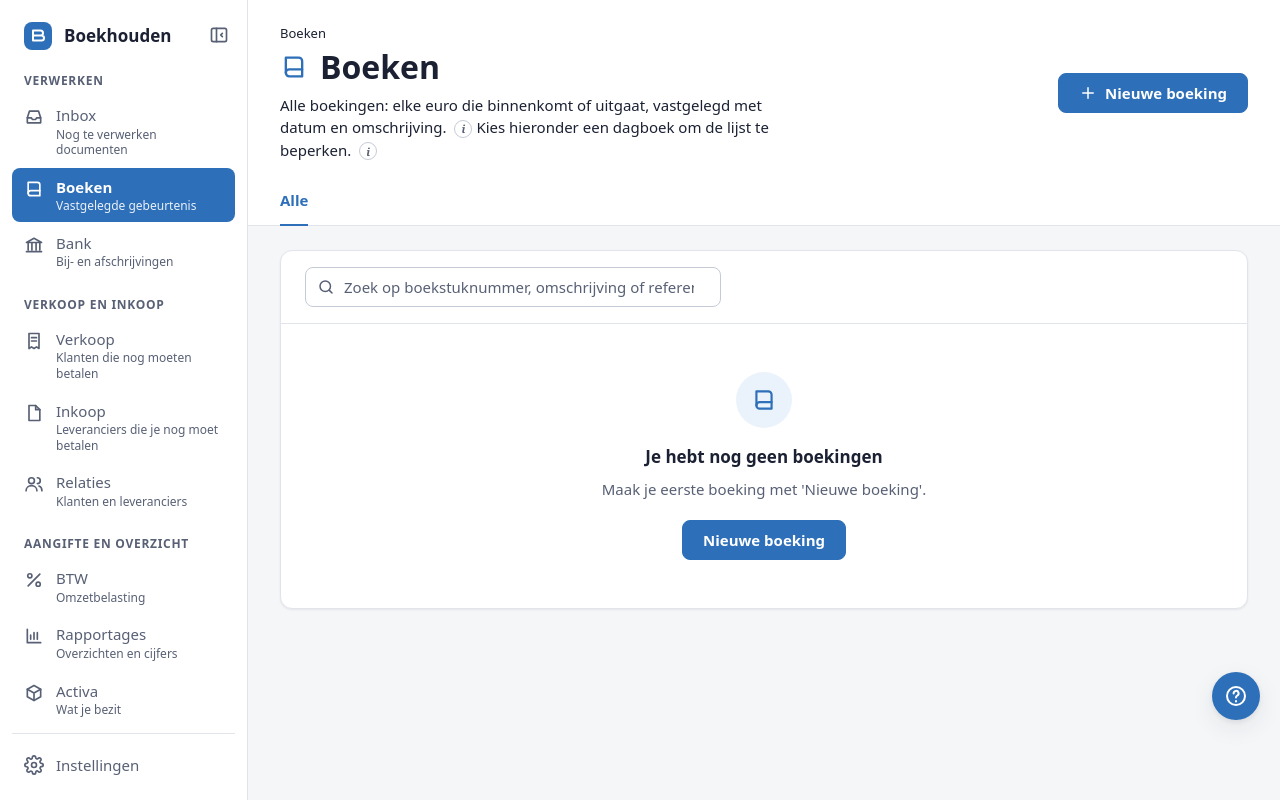
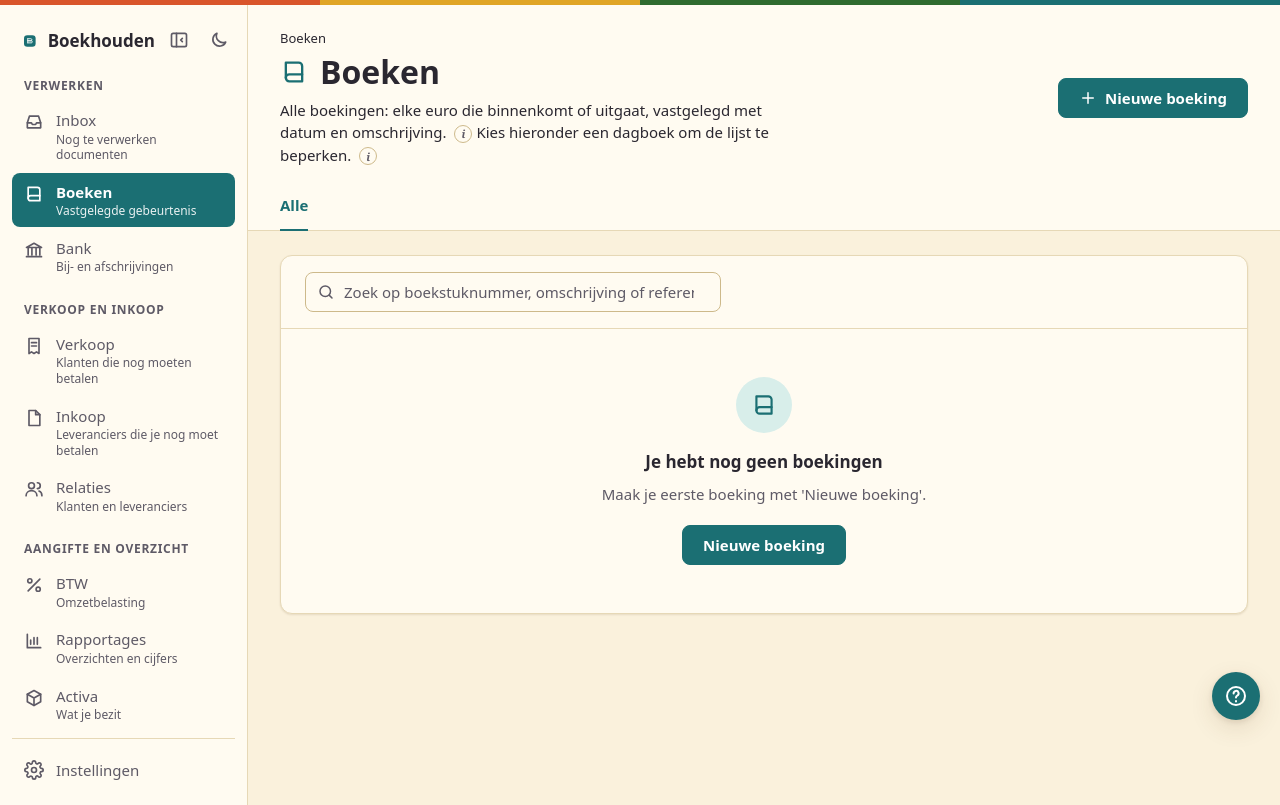
Before and after one commit to deargonauten/boekhouden, a FastAPI app: page /boeken in a window 1280 px wide. Run offline with FastAPI, Linux system fonts and the light colour scheme; style sheets or scripts are compiled from the project's sources.

Commit message:
Dark/light switcher; fix table layout (nowrap amounts, hidden header cells, inbox actions, inline forms in cells)
Co-Authored-By: Claude Sonnet 5.5 <noreply@anthropic.com>

```diff
--- a/app/web/static/app.css
+++ b/app/web/static/app.css
@@ -6,29 +6,33 @@
   color-scheme: light dark;
 
   /* Color */
-  --bg: #f5f6f8;
-  --surface: #ffffff;
-  --surface-2: #f1f3f9;
-  --border: #e1e4ea;
-  --border-strong: #c5cbd6;
-  --fg: #1b2133;
-  --muted: #586075;
-  --primary: #2d6fb8;
-  --primary-hover: #255d9c;
-  --primary-soft: #eaf2fb; /* spec #e7f0fa gave 4.47:1 for primary text; this gives 4.56:1 */
+  --bg: #faf1dc;
+  --surface: #fffbf1;
+  --surface-2: #f4e8cc;
+  --border: #e6d8b6;
+  --border-strong: #cdb98a;
+  --fg: #2a2730;
+  --muted: #5e5a66;
+  --primary: #1b6f73;
+  --primary-hover: #145659;
+  --primary-soft: #d8eeea; /* spec #e7f0fa gave 4.47:1 for primary text; this gives 4.56:1 */
   --primary-fg: #ffffff;
-  --success: #166534;
-  --success-soft: #e6f5ec;
-  --warning: #8a4b00;
-  --warning-soft: #fff3d6;
-  --danger: #b42318;
-  --danger-soft: #fdecea;
-  --info-soft: #eaf2fb;
-  --tooltip-bg: #1b2133;
-  --tooltip-fg: #f4f6fb;
-  --overlay: rgb(15 19 32 / 0.45);
-  --shadow-color: rgb(27 33 51 / 0.08);
-  --focus-ring: 0 0 0 3px rgb(45 111 184 / 0.45);
+  --success: #2f6b2f;
+  --success-soft: #e4efd2;
+  --warning: #8a4a00;
+  --warning-soft: #fbe3a8;
+  --danger: #a6322a;
+  --danger-soft: #f9d9cf;
+  --info-soft: #d8eeea;
+  --retro-tomato: #d9552b;
+  --retro-mustard: #e0a526;
+  --retro-olive: #2f6b2f;
+  --retro-teal: #1b6f73;
+  --tooltip-bg: #2a2730;
+  --tooltip-fg: #fbf3df;
+  --overlay: rgb(42 39 48 / 0.45);
+  --shadow-color: rgb(90 60 20 / 0.12);
+  --focus-ring: 0 0 0 3px rgb(27 111 115 / 0.45);
 
   /* Restyle tokens */
   --nav-active-bg: var(--primary);
@@ -845,3 +880,18 @@ iframe.file-view { height: 75vh; }
 .cb__none { display: flex; flex-direction: column; align-items: center; gap: var(--space-1); padding: var(--space-5, 24px) var(--space-3) var(--space-4, 16px); text-align: center; color: var(--muted); }
 .cb__none strong { color: var(--fg); font-size: var(--text-lg); }
 .cb__none-icon { display: grid; place-items: center; width: 44px; height: 44px; margin-bottom: var(--space-2); border-radius: 12px; background: var(--surface-2); }
+
+/* ---------- Retro touch: four-colour stripe along the top of every page ---------- */
+body::before {
+  content: ""; display: block; height: 5px;
+  background: linear-gradient(90deg, var(--retro-tomato) 0 25%, var(--retro-mustard) 25% 50%, var(--retro-olive) 50% 75%, var(--retro-teal) 75% 100%);
+}
+
+/* ---------- Theme switcher: moon in light mode, sun in dark mode ---------- */
+.theme-toggle .icon-sun { display: none; }
+:root[data-theme="dark"] .theme-toggle .icon-sun { display: inline; }
+:root[data-theme="dark"] .theme-toggle .icon-moon { display: none; }
+@media (prefers-color-scheme: dark) {
+  :root:not([data-theme="light"]) .theme-toggle .icon-sun { display: inline; }
+  :root:not([data-theme="light"]) .theme-toggle .icon-moon { display: none; }
+}
--- a/app/web/static/app.js
+++ b/app/web/static/app.js
@@ -195,6 +195,15 @@
   syncSidebar();
   document.addEventListener("htmx:afterSettle", syncSidebar);
 
+  // --- Dark/light switcher: no saved choice follows the system; a click saves the opposite of what you see now ---
+  document.addEventListener("click", function (e) {
+    if (!e.target.closest("[data-theme-toggle]")) return;
+    var now = root.getAttribute("data-theme") || (window.matchMedia("(prefers-color-scheme: dark)").matches ? "dark" : "light");
+    var next = now === "dark" ? "light" : "dark";
+    root.setAttribute("data-theme", next);
+    try { localStorage.setItem("bh.theme", next); } catch (err) { /* storage blocked: stays for this page only */ }
+  });
+
   // --- Keep the scroll position of a list when you act on a row and come back (link or form with data-keep-scroll) ---
   function listKey() {
     var u = new URL(location.href);
--- a/app/web/templates/bank/_reconcile_rows.html
+++ b/app/web/templates/bank/_reconcile_rows.html
@@ -23,7 +23,7 @@
     <td class="num nowrap {{ 'amount--in' if r.amount_cents > 0 else 'amount--out' }}">{{ "+" if r.amount_cents > 0 }}{{ r.amount_cents|euro }}</td>
     <td>
       {% if r.suggestion %}
-      {{ pill("Zeker" if r.suggestion.confidence == "zeker" else "Waarschijnlijk", "success" if r.suggestion.confidence == "zeker" else "warning") }}
+      {% if r.suggestion.confidence == "zeker" %}<span class="d-badge d-badge-soft d-badge-success">Zeker</span>{% else %}{{ pill("Waarschijnlijk", "warning") }}{% endif %}
       <span class="bank-sub">{{ r.suggestion.label }}{% if r.suggestion.reasons %} ({{ r.suggestion.reasons|join(", ") }}){% endif %}</span>
       {% elif status == "nieuw" %}<span class="muted">Geen voorstel</span>
       {% else %}{{ pill(r.status_label, "neutral") }}{% endif %}
--- a/app/web/templates/base.html
+++ b/app/web/templates/base.html
@@ -6,10 +6,11 @@
   <meta name="viewport" content="width=device-width, initial-scale=1">
   <title>{% block title %}{{ title|default("Boekhouden") }}{% endblock %} - Boekhouden</title>
   <link rel="icon" href="data:,">
+  <link rel="stylesheet" href="/static/tailwind.css">
   <link rel="stylesheet" href="/static/app.css">
   {% block head %}{% endblock %}
   {# Applied before first paint: scripting is on, and the sidebar keeps the collapsed state the user chose. #}
-  <script>(function (d) { d.classList.add("js"); try { if (localStorage.getItem("bh.sidebar") === "collapsed") d.classList.add("sidebar-collapsed"); } catch (e) {} })(document.documentElement);</script>
+  <script>(function (d) { d.classList.add("js"); try { var th = localStorage.getItem("bh.theme"); if (th === "dark" || th === "light") d.setAttribute("data-theme", th); } catch (e) {} try { if (localStorage.getItem("bh.sidebar") === "collapsed") d.classList.add("sidebar-collapsed"); } catch (e) {} })(document.documentElement);</script>
   {# htmx 2.0.4, vendored in static/htmx.min.js; no CDN at runtime #}
   <script src="/static/htmx.min.js" defer></script>
   <script src="/static/app.js" defer></script>
--- a/app/web/templates/inbox/list.html
+++ b/app/web/templates/inbox/list.html
@@ -87,13 +87,13 @@
       <td class="nowrap">{{ d.received_at|datum_tijd }}</td>
       <td>{{ SOURCE_LABELS.get(d.source, d.source) }}</td>
       <td>{{ pill(STATUS_LABELS[d.status], {"nieuw": "info", "herkend": "warning", "geboekt": "success"}.get(d.status, "neutral")) }}</td>
-      <td class="cluster">
+      <td><div class="cluster">
         <a class="btn btn-secondary btn-small" href="/inbox/{{ d.id }}" data-drawer-open="#inbox-drawer" hx-get="/inbox/{{ d.id }}" hx-target="#inbox-drawer-body" hx-push-url="false" hx-boost="false" aria-label="Bekijken: {{ d.original_filename }}">Bekijken</a>
         {% if d.status == "nieuw" %}{% with document=d, compact=true, label="Lees uit" %}{% include "inbox/_extract_button.html" %}{% endwith %}
         {% elif d.status == "herkend" %}<a class="btn btn-secondary btn-small" href="/inbox/{{ d.id }}/nakijken">Nakijken</a>{% endif %}
         {% if d.status in ("nieuw", "herkend") %}<a class="btn btn-secondary btn-small" href="/inbox/{{ d.id }}/verwijderen" aria-label="Verwijderen: {{ d.original_filename }}">Verwijderen</a>
         {% else %}<span class="hint">Bewaard (bewaarplicht)</span>{% endif %}
-      </td>
+      </div></td>
     </tr>
     {% endfor %}
     </tbody>
--- a/app/web/templates/ledger/accounts.html
+++ b/app/web/templates/ledger/accounts.html
@@ -59,7 +59,7 @@
   <div class="card__header"><h3>{{ label }} {{ info(term_key) }}</h3></div>
   <div class="table-wrap">
   <table class="data">
-    <thead><tr><th>Code</th><th>Naam</th><th>RGS {{ info("rgs") }}</th><th>Btw-tarief (standaard) {{ info("standaard_btw") }}</th><th>Selecteerbaar bij {{ info("selecteerbaar_bij") }}</th><th>Status</th><th class="visually-hidden">Acties</th></tr></thead>
+    <thead><tr><th>Code</th><th>Naam</th><th>RGS {{ info("rgs") }}</th><th>Btw-tarief (standaard) {{ info("standaard_btw") }}</th><th>Selecteerbaar bij {{ info("selecteerbaar_bij") }}</th><th>Status</th><th><span class="visually-hidden">Acties</span></th></tr></thead>
     <tbody>
     {% for a in accounts %}
     <tr{% if not a.is_active %} class="inactive"{% endif %}>
--- a/app/web/templates/ledger/entries.html
+++ b/app/web/templates/ledger/entries.html
@@ -30,7 +30,7 @@
   {% if result.items %}
   <div class="table-wrap">
   <table class="data">
-    <thead><tr><th>Boekstuk {{ info("boekstuk") }}</th><th>Datum</th><th>Dagboek {{ info("dagboek") }}</th><th>Omschrijving</th><th class="num">Totaal</th><th class="visually-hidden">Acties</th></tr></thead>
+    <thead><tr><th>Boekstuk {{ info("boekstuk") }}</th><th>Datum</th><th>Dagboek {{ info("dagboek") }}</th><th>Omschrijving</th><th class="num">Totaal</th><th><span class="visually-hidden">Acties</span></th></tr></thead>
     <tbody>
     {% for e in result.items %}
     <tr{% if e.kind == "storno" %} class="row--warn"{% endif %}>
--- a/app/web/templates/ledger/journals.html
+++ b/app/web/templates/ledger/journals.html
@@ -46,7 +46,7 @@
 <section class="card card--flush">
   <div class="table-wrap">
   <table class="data" id="journal-table">
-    <thead><tr><th>Code</th><th>Naam</th><th>Soort</th><th>Status</th><th class="visually-hidden">Acties</th></tr></thead>
+    <thead><tr><th>Code</th><th>Naam</th><th>Soort</th><th>Status</th><th><span class="visually-hidden">Acties</span></th></tr></thead>
     <tbody>
     {% for j in journals %}
     <tr{% if not j.is_active %} class="inactive"{% endif %}>
--- a/app/web/templates/partials/_ui.html
+++ b/app/web/templates/partials/_ui.html
@@ -70,6 +70,8 @@ Client-side filter: <input data-filter-table="#tabel-id"> hides non-matching tbo
   "eye": '<path d="M2 12s3.6-7 10-7 10 7 10 7-3.6 7-10 7-10-7-10-7z"/><circle cx="12" cy="12" r="3"/>',
   "sidebar-collapse": '<rect x="3" y="4" width="18" height="16" rx="2"/><path d="M9 4v16M16 10l-2 2 2 2"/>',
   "sidebar-expand": '<rect x="3" y="4" width="18" height="16" rx="2"/><path d="M9 4v16M14 10l2 2-2 2"/>',
+  "sun": '<circle cx="12" cy="12" r="4"/><path d="M12 3v2M12 19v2M3 12h2M19 12h2M5.6 5.6 7 7M17 17l1.4 1.4M5.6 18.4 7 17M17 7l1.4-1.4"/>',
+  "moon": '<path d="M20 14.5A8 8 0 0 1 9.5 4a8 8 0 1 0 10.5 10.5z"/>',
   "download": '<path d="M12 4v12M7 11l5 5 5-5"/><path d="M4 16v4h16v-4"/>',
   "folder": '<path d="M3 6a2 2 0 0 1 2-2h4l2 3h8a2 2 0 0 1 2 2v9a2 2 0 0 1-2 2H5a2 2 0 0 1-2-2z"/>',
   "calendar": '<rect x="3" y="5" width="18" height="16" rx="2"/><path d="M3 10h18M8 3v4M16 3v4"/>',
--- a/app/web/templates/partials/sidebar.html
+++ b/app/web/templates/partials/sidebar.html
@@ -6,6 +6,7 @@
     <span>Boekhouden</span>
   </a>
   <button type="button" class="btn-icon sidebar-toggle" data-sidebar-collapse aria-controls="sidebar" aria-expanded="true" aria-label="Menu inklappen" title="Menu inklappen"><span class="icon-collapse">{{ icon("sidebar-collapse", 20) }}</span><span class="icon-expand">{{ icon("sidebar-expand", 20) }}</span></button>
+  <button type="button" class="btn-icon theme-toggle" data-theme-toggle aria-label="Donkere of lichte weergave" title="Donkere of lichte weergave"><span class="icon-moon">{{ icon("moon", 20) }}</span><span class="icon-sun">{{ icon("sun", 20) }}</span></button>
   </div>
   <nav aria-label="Hoofdmenu">
     {% for item in nav_items %}
--- a/app/web/templates/vat/codes.html
+++ b/app/web/templates/vat/codes.html
@@ -71,7 +71,7 @@
       <th>Vakje bij verkoop {{ info("rubriek") }}</th>
       <th>Vakje bij inkoop {{ info("rubriek") }}</th>
       <th>Status</th>
-      <th class="visually-hidden">Acties</th>
+      <th><span class="visually-hidden">Acties</span></th>
     </tr></thead>
     <tbody>
     {% for c in codes %}
```
Also changed, not shown: other parts of app/web/static/app.css (+54 -23 lines), tests/test_ui_components.py (+1 -1 lines).
